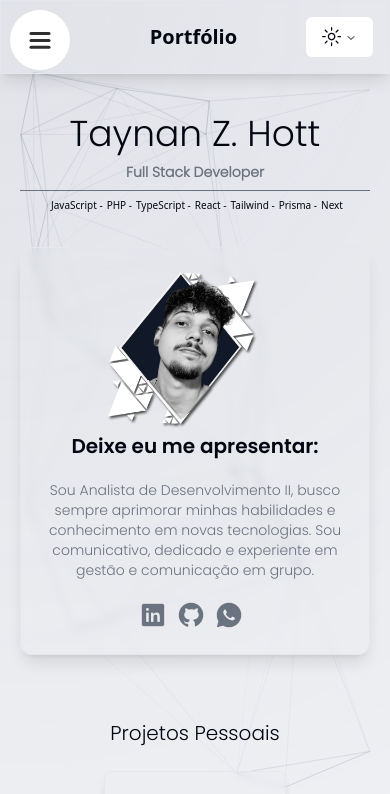
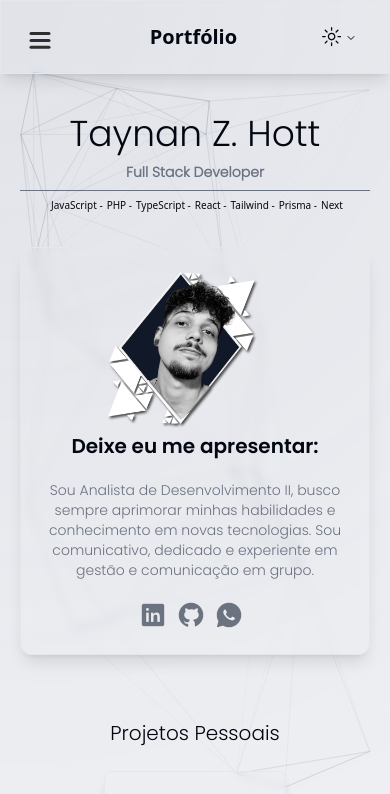
Before and after one commit to taynanhott/portfolio, a Next.js app: page /home in a window 390 px wide. Shown: the top 794 px of the page. Built offline with nearby package versions, Linux system fonts and the light colour scheme.

Commit message:
style header

```diff
--- a/src/components/Html/Body/Presentation/presentation.tsx
+++ b/src/components/Html/Body/Presentation/presentation.tsx
@@ -32,7 +32,7 @@ function Icon({ tecnologias }: IconProps) {
         return (
             <a
                 key={indice}
-                className="mr-2"
+                className="mr-2 z-40"
                 href={tecnologia.href}
                 target="_blank"
             >
@@ -72,7 +72,7 @@ export default function Presentation() {
                     <div className="font-poppins text-gray-500 mb-5 pointer-events-none text-sm md:text-base lg:text-base">
                         Sou Analista de Desenvolvimento II, busco sempre aprimorar minhas habilidades e conhecimento em novas tecnologias. Sou comunicativo, dedicado e experiente em gestão e comunicação em grupo.
                     </div>
-                    <div className="flex justify-center lg:justify-normal">
+                    <div className="flex justify-center lg:justify-normal z-40">
                         <Icon tecnologias={tecnologias} />
                     </div>
                 </div>
--- a/src/components/Resources/MenuToggle/button.tsx
+++ b/src/components/Resources/MenuToggle/button.tsx
@@ -50,7 +50,7 @@ export default function Example() {
       animate={isOpen ? "open" : "closed"}
       custom={height}
       ref={containerRef}
-      className={isOpen ? "fixed top-0 left-0 h-screen bottom-0 w-80 z-30" : "absolute top-0 left-0 h-screen bottom-0 w-80 z-30"}
+      className={isOpen ? "fixed top-0 left-0 h-screen bottom-0 w-80 z-30" : "absolute top-0 left-0 h-0 bottom-0 w-80 z-30"}
     >
       <Menu toggle={isOpen} />
       <MenuToggle toggle={() => toggleOpen()} />
--- a/src/components/Resources/ModeToggle/index.tsx
+++ b/src/components/Resources/ModeToggle/index.tsx
@@ -20,7 +20,7 @@ export function ModeToggle() {
         <NavigationMenu className="cursor-pointer">
             <NavigationMenuList>
                 <NavigationMenuItem>
-                    <NavigationMenuTrigger>
+                    <NavigationMenuTrigger className="bg-transparent">
                         <SunIcon className="h-[1.2rem] w-[1.2rem] rotate-0 scale-100 transition-all dark:-rotate-90 dark:scale-0" />
                         <MoonIcon className="absolute h-[1.2rem] w-[1.2rem] mr-2 rotate-90 scale-0 transition-all dark:rotate-0 dark:scale-100" />
                         <span className="sr-only">Tema</span>
```
